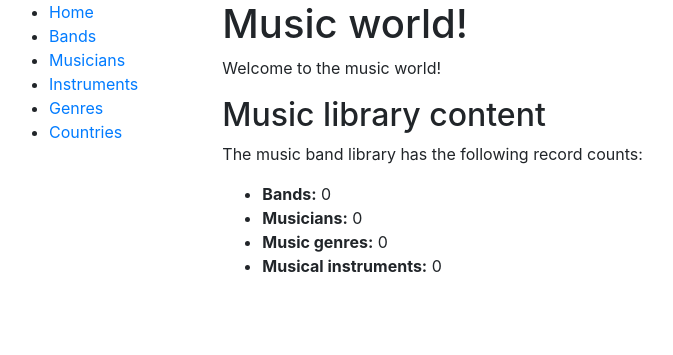
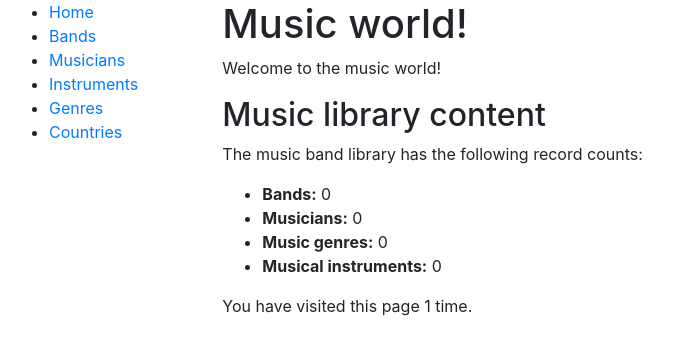
Before and after one commit to VladyslavKlevanskyi/music-world, a Django app: page / in a window 1280 px wide. Shown: the top 355 px of the page, without its empty margins (6-679 px from the left). Run offline with Django 4.2, Linux system fonts and the light colour scheme; data that the repository does not hold is empty.

Commit message:
Add home page visits counter

```diff
--- a/templates/catalog/index.html
+++ b/templates/catalog/index.html
@@ -11,4 +11,9 @@
 				<li><strong>Music genres:</strong> {{ num_genres }}</li>
 				<li><strong>Musical instruments:</strong> {{ num_instruments }}</li>
 			</ul>
+
+			<p>You have visited this page
+      	{{ num_visits }} time{{ num_visits|pluralize }}.
+    	</p>
+
 {% endblock %}
```
